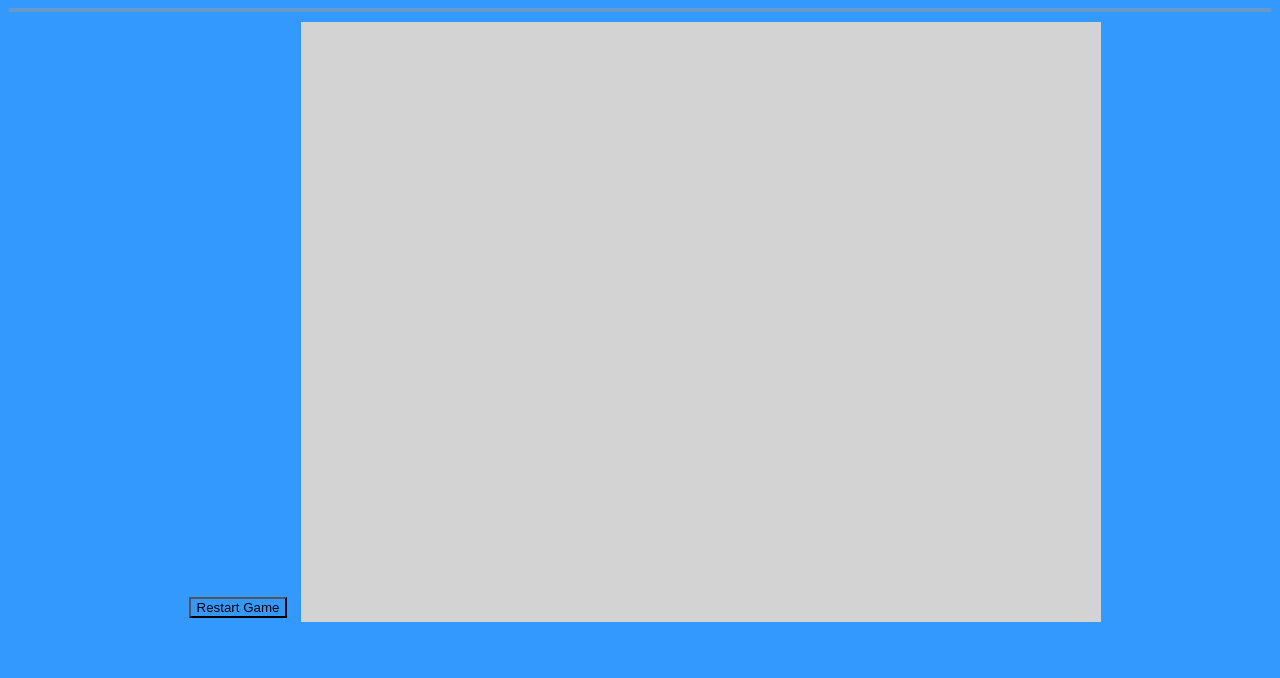
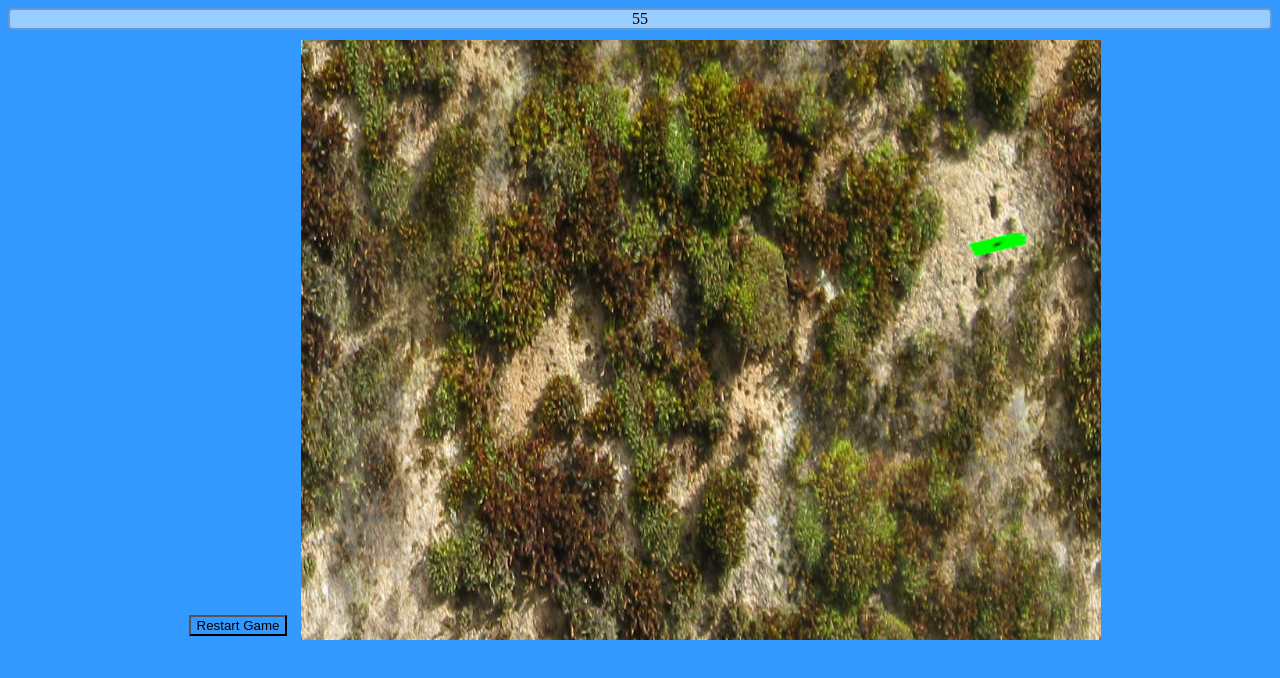
Before and after one commit to WebWonders/FlyFar, a plain HTML site: page game.html in a window 1280 px wide. Drawn offline with Linux system fonts and the light colour scheme.

Commit message:
Update game.html

```diff
--- a/game.html
+++ b/game.html
@@ -71,7 +71,7 @@
     } //end updateBatteries
 
     function Background(){
-        tBackground = new Sprite(scene, "Images/OverheadGroundPic.jpg", 800, 1440);
+        tBackground = new Sprite(scene, "GameImages/OverheadGroundPic.jpg", 800, 1440);
         tBackground.setDX(0);
         tBackground.setDY(SPEED_OF_BACKGROUND);
         tBackground.setPosition(400, 0);
```
